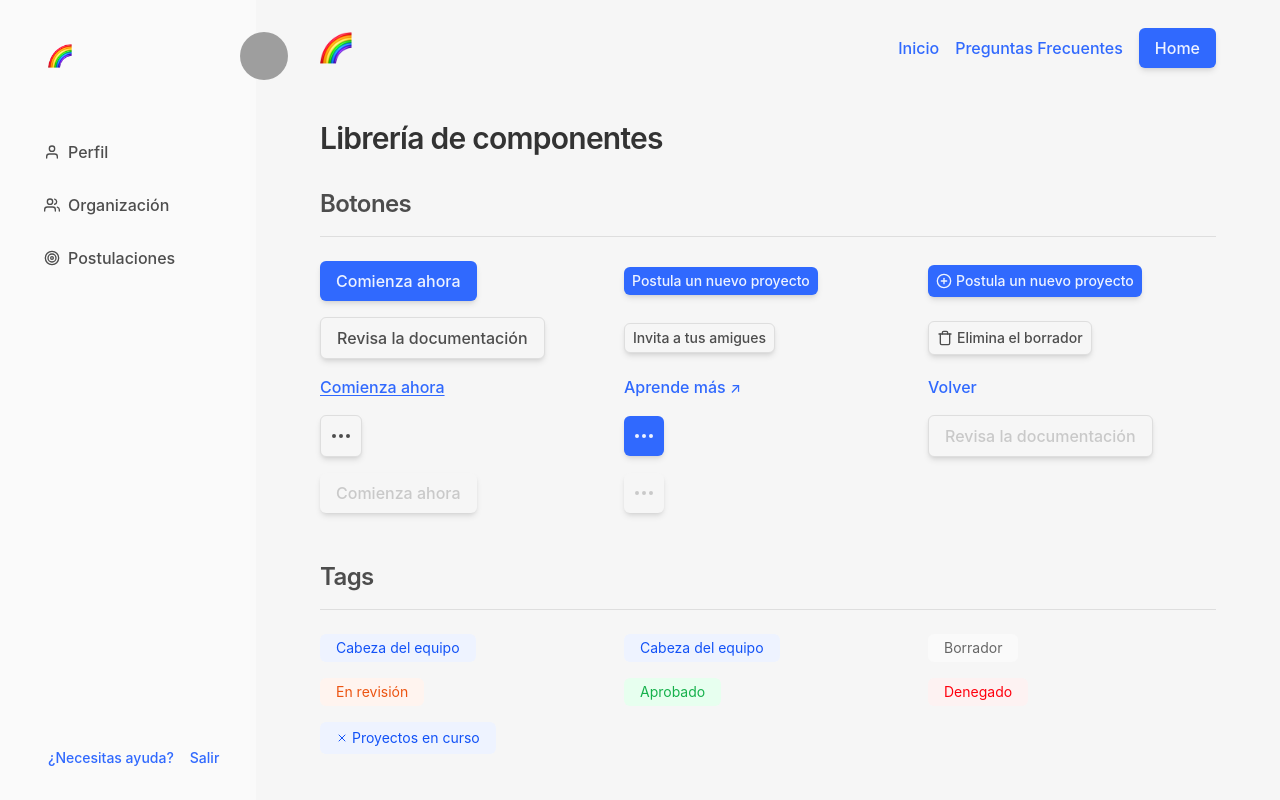
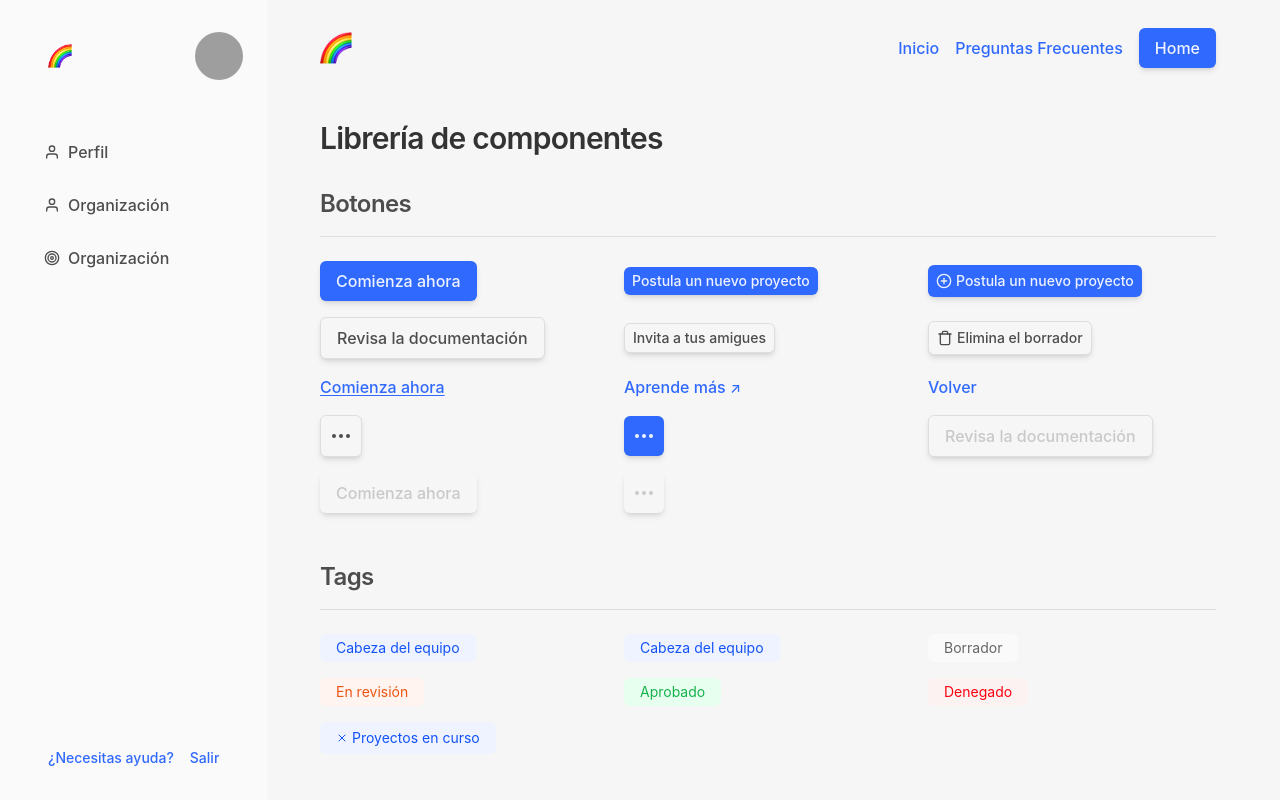
Before and after one commit to postdigitalist/pedro-ds, a React (Create React App) app: page / in a window 1280 px wide. Shown: the top 800 px of the page. Built offline with nearby package versions, Linux system fonts and the light colour scheme; grey boxes are pictures that could not be loaded.

Commit message:
Nav vertical desktop

```diff
--- a/src/App.js
+++ b/src/App.js
@@ -1,4 +1,13 @@
-import { PlusCircle, Trash, MoreHorizontal, X, Info } from "react-feather";
+import {
+  PlusCircle,
+  Trash,
+  MoreHorizontal,
+  X,
+  Info,
+  Users,
+  User,
+  Target,
+} from "react-feather";
 import { RoundedIcon } from "./components/UserIcons";
 import Breadcrumbs from "./components/Breadcrumbs";
 import Tabs from "./components/Tabs";
@@ -16,8 +25,14 @@ import {
   NavHorizontalMenuItem,
 } from "./components/NavHorizontal";
 import {
+  _NavVerticalDesktop,
   NavVerticalDesktop,
-  NavVerticalMobile,
+  _NavVerticalMobile,
+  NavVerticalDesktopHeader,
+  NavVerticalDesktopMenu,
+  NavVerticalDesktopBody,
+  NavVerticalDesktopMenuItem,
+  NavVerticalDesktopFooter,
 } from "./components/NavVertical";
 import { RadioField, CheckboxField } from "./components/RadiosCheckboxes";
 import Tag from "./components/Tag";
@@ -39,8 +54,34 @@ function App() {
   const toggleNoticeModal = () => setShowNoticeModal((value) => !value);
   return (
     <div className="App bg-black-10 lg:grid lg:grid-cols-5">
-      <NavVerticalDesktop />
-      <NavVerticalMobile />
+      <NavVerticalDesktop>
+        <NavVerticalDesktopBody>
+          <NavVerticalDesktopHeader>
+            <img src="logo.png" className="w-6" />
+            <RoundedIcon size={3} imageUrl="https://picsum.photos/200" />
+          </NavVerticalDesktopHeader>
+          <NavVerticalDesktopMenu>
+            <NavVerticalDesktopMenuItem icon={User} href="#">
+              Perfil
+            </NavVerticalDesktopMenuItem>
+            <NavVerticalDesktopMenuItem icon={User} href="#">
+              Organización
+            </NavVerticalDesktopMenuItem>
+            <NavVerticalDesktopMenuItem icon={Target} href="#">
+              Organización
+            </NavVerticalDesktopMenuItem>
+          </NavVerticalDesktopMenu>
+        </NavVerticalDesktopBody>
+        <NavVerticalDesktopFooter>
+          <Link href="#" small nounderline>
+            ¿Necesitas ayuda?
+          </Link>
+          <Link href="#" small nounderline>
+            Salir
+          </Link>
+        </NavVerticalDesktopFooter>
+      </NavVerticalDesktop>
+      <_NavVerticalMobile />
       <div className="lg:col-span-4 lg:px-16 px-6">
         <NavHorizontal logoUrl={"logo.png"}>
           <NavHorizontalMenu>
--- a/src/components/Link.jsx
+++ b/src/components/Link.jsx
@@ -1,7 +1,13 @@
-const Link = ({ nounderline, children, ...aTagProps }) => {
+const Link = ({ nounderline, small, children, ...aTagProps }) => {
   const noUnderlineClassName = "no-underline";
+  const smallClassName = "text-sm";
   return (
-    <a {...aTagProps} className={`${nounderline && noUnderlineClassName}`}>
+    <a
+      {...aTagProps}
+      className={`${small && smallClassName} ${
+        nounderline && noUnderlineClassName
+      }`}
+    >
       {children}
     </a>
   );
--- a/src/components/NavVertical.jsx
+++ b/src/components/NavVertical.jsx
@@ -37,12 +37,62 @@ const MenuItems = (props) => {
   );
 };
 
-const NavVerticalDesktop = (props) => {
+const NavVerticalDesktopMenu = ({ children }) => {
   return (
-    <nav className="col-span-1 h-full w-[100%] py-8 bg-black-00 top-0 left-0 z-10 hidden lg:block">
-      <div className="fixed flex flex-col justify-between w-72 h-[92%]">
+    <div className="pl-8">
+      <ul className="lg:mt-12 flex flex-col w-56">{children}</ul>
+    </div>
+  );
+};
+
+const NavVerticalDesktopMenuItem = ({ children, icon, href }) => {
+  const Icon = icon;
+
+  return (
+    <li className="list-none mb-1 w-56">
+      <a
+        href={href}
+        className="no-underline text-black-70 p-3 flex items-center rounded-lg hover:text-blue-50 hover:bg-black-10"
+      >
+        <Icon className="w-4 mr-2" />
+        {children}
+      </a>
+    </li>
+  );
+};
+
+const NavVerticalDesktopBody = ({ children }) => {
+  return <div>{children}</div>;
+};
+
+const NavVerticalDesktop = ({ children }) => {
+  return (
+    <nav className=" col-span-1 h-full w-[100%] z-10 hidden lg:block">
+      <div className="fixed flex flex-col bg-black-00 py-8 justify-between max-w-72 h-[100%]">
+        {children}
+      </div>
+    </nav>
+  );
+};
+
+const NavVerticalDesktopHeader = ({ children }) => {
+  return (
+    <div className="flex items-center justify-between pl-12 pr-6">
+      {children}
+    </div>
+  );
+};
+
+const NavVerticalDesktopFooter = ({ children }) => {
+  return <div className="px-12 flex gap-4">{children}</div>;
+};
+
+const _NavVerticalDesktop = (props) => {
+  return (
+    <nav className=" col-span-1 h-full w-[100%] z-10 hidden lg:block">
+      <div className="fixed flex flex-col bg-black-00 py-8 justify-between max-w-72 h-[100%]">
         <div>
-          <div className="flex items-center justify-between pl-12">
+          <div className="flex items-center justify-between pl-12 pr-6">
             <img src="logo.png" className="w-6" />
             <RoundedIcon size={3} imageUrl="https://picsum.photos/200" />
           </div>
@@ -63,7 +113,7 @@ const NavVerticalDesktop = (props) => {
   );
 };
 
-const NavVerticalMobile = (props) => {
+const _NavVerticalMobile = (props) => {
   const [show, setShow] = useState(false);
   const onMenuToggleClick = () => {
     setShow((value) => !value);
@@ -95,4 +145,14 @@ const NavVerticalMobile = (props) => {
     </nav>
   );
 };
-export { NavVerticalDesktop, NavVerticalMobile };
+
+export {
+  _NavVerticalDesktop,
+  NavVerticalDesktop,
+  NavVerticalDesktopHeader,
+  NavVerticalDesktopMenu,
+  NavVerticalDesktopMenuItem,
+  NavVerticalDesktopBody,
+  NavVerticalDesktopFooter,
+  _NavVerticalMobile,
+};
```
